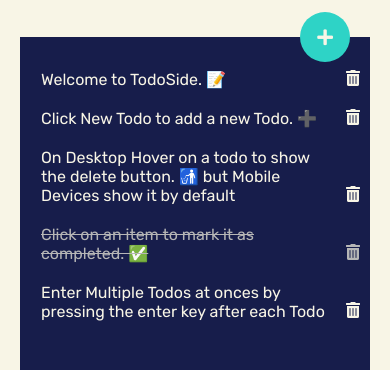
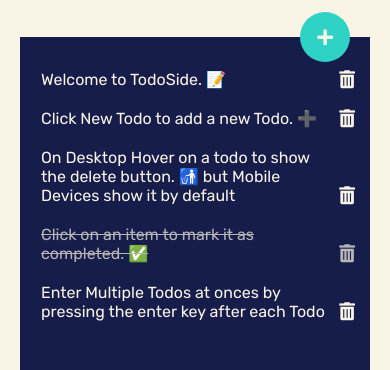
Before and after one commit to laurentcodes/todoside, a plain HTML site: page index.html in a window 390 px wide. Shown: the part 130-500 px from the top of the page. Drawn offline with Linux system fonts and the light colour scheme.

Commit message:
Increased delete button size on mobile

```diff
--- a/style.css
+++ b/style.css
@@ -455,7 +455,8 @@
 
 	.container .app .todos ul li i {
 		opacity: 1;
-		right: 5px;
+		right: 10px;
+		font-size: 18px;
 	}
 
 	.new-todo {
```
